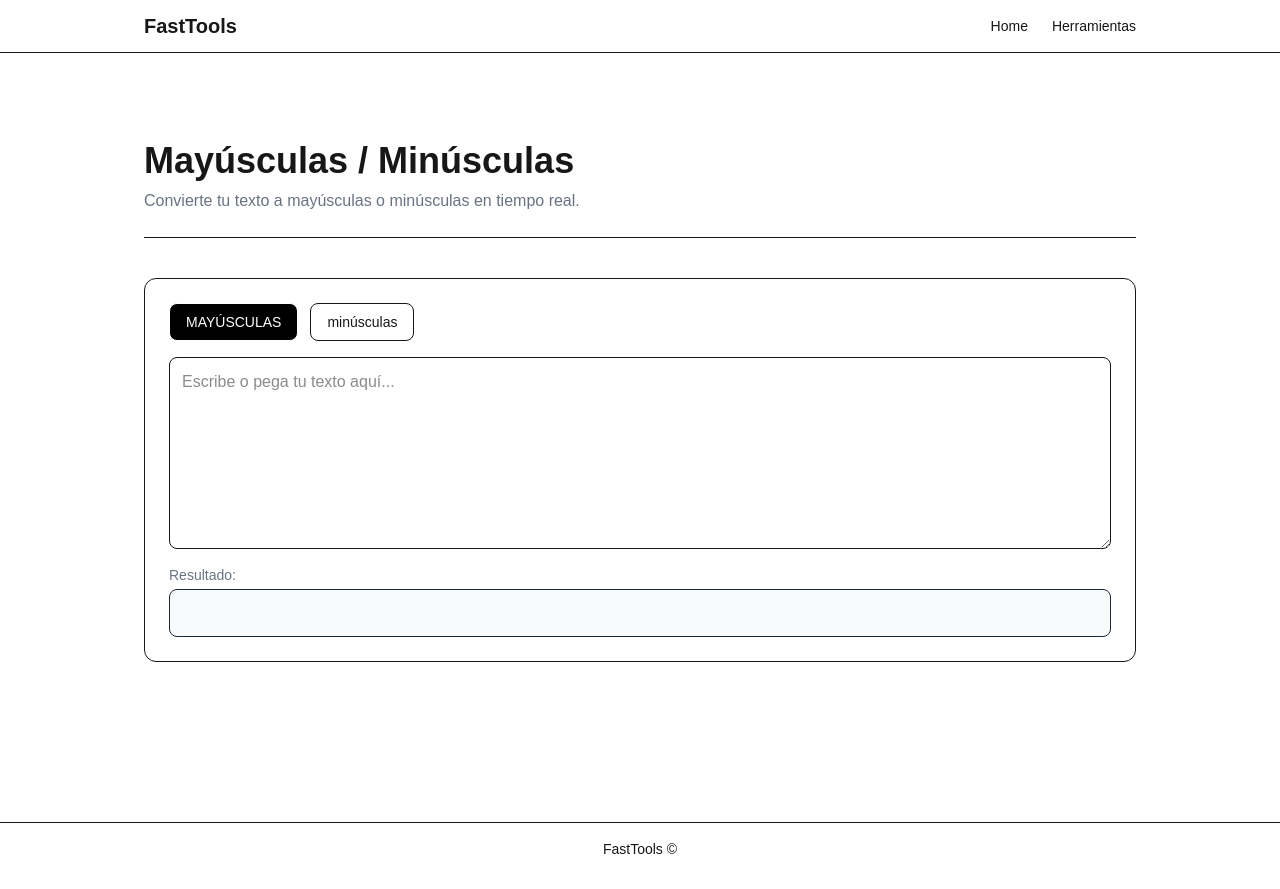
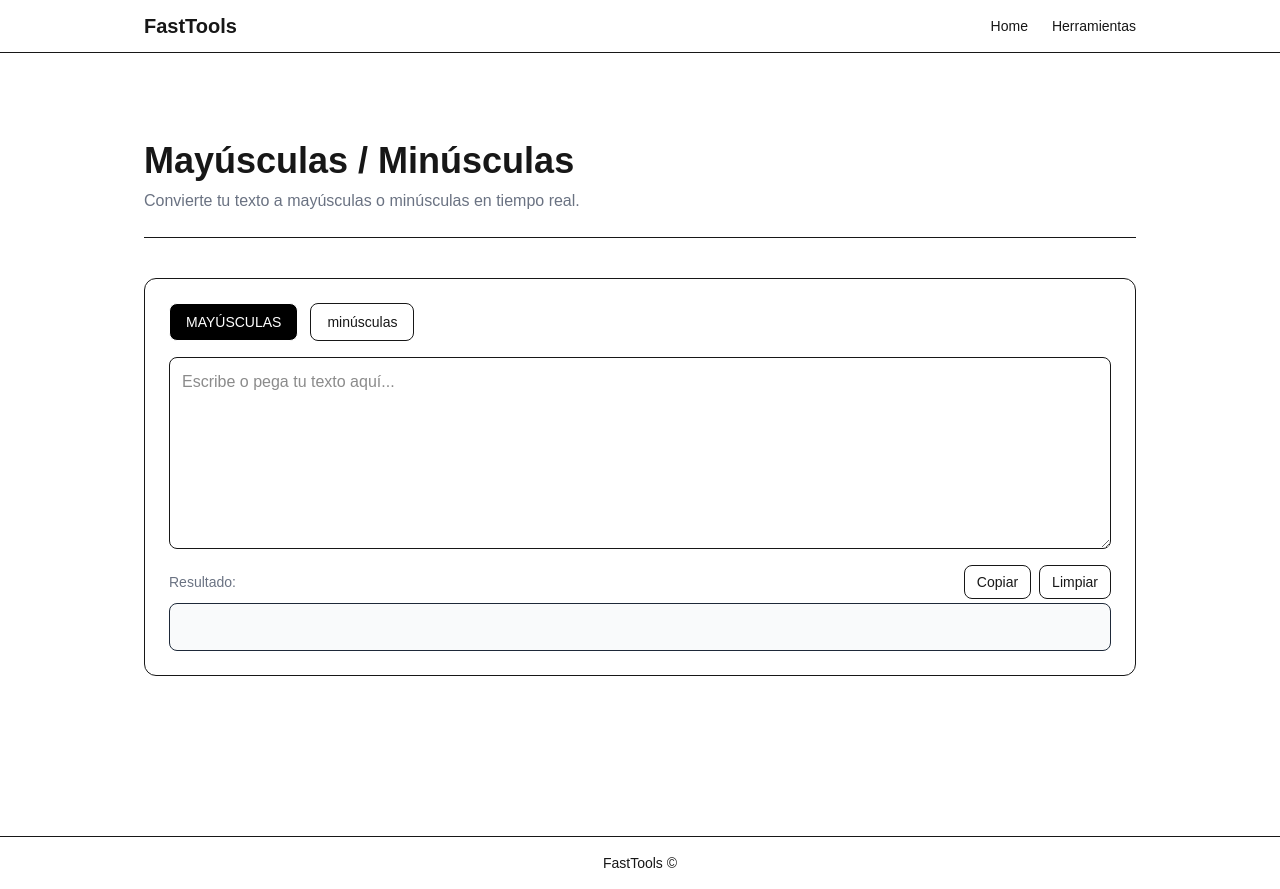
Before and after one commit to facundo7825/FastTools, a Next.js app: page /texto/mayusculas-minusculas in a window 1280 px wide. Built offline with nearby package versions, Linux system fonts and the light colour scheme.

Commit message:
feat: add copy and clear actions to text tools

```diff
--- a/src/app/texto/capitalizar-texto/CapitalizarTexto.tsx
+++ b/src/app/texto/capitalizar-texto/CapitalizarTexto.tsx
@@ -16,7 +16,23 @@ export default function CapitalizarTexto() {
         onChange={(e) => setText(e.target.value)}
       />
       <div>
-        <p className="text-sm text-gray-500 mb-1">Resultado:</p>
+        <div className="flex items-center justify-between mb-1">
+          <p className="text-sm text-gray-500">Resultado:</p>
+          <div className="flex gap-2">
+            <button
+              onClick={() => navigator.clipboard.writeText(result)}
+              className="px-3 py-1.5 text-sm border rounded-lg hover:bg-gray-50 transition-colors"
+            >
+              Copiar
+            </button>
+            <button
+              onClick={() => setText("")}
+              className="px-3 py-1.5 text-sm border rounded-lg hover:bg-gray-50 transition-colors"
+            >
+              Limpiar
+            </button>
+          </div>
+        </div>
         <div className="w-full border rounded-lg p-3 min-h-12 bg-gray-50 text-gray-800 whitespace-pre-wrap break-words">
           {result}
         </div>
--- a/src/app/texto/contador-caracteres/ContadorCaracteres.tsx
+++ b/src/app/texto/contador-caracteres/ContadorCaracteres.tsx
@@ -13,9 +13,25 @@ export default function ContadorCaracteres() {
         value={text}
         onChange={(e) => setText(e.target.value)}
       />
-      <p className="text-gray-700">
-        Caracteres: <span className="font-bold">{text.length}</span>
-      </p>
+      <div className="flex items-center justify-between">
+        <p className="text-gray-700">
+          Caracteres: <span className="font-bold">{text.length}</span>
+        </p>
+        <div className="flex gap-2">
+          <button
+            onClick={() => navigator.clipboard.writeText(text)}
+            className="px-3 py-1.5 text-sm border rounded-lg hover:bg-gray-50 transition-colors"
+          >
+            Copiar
+          </button>
+          <button
+            onClick={() => setText("")}
+            className="px-3 py-1.5 text-sm border rounded-lg hover:bg-gray-50 transition-colors"
+          >
+            Limpiar
+          </button>
+        </div>
+      </div>
     </div>
   );
 }
--- a/src/app/texto/contador-palabras/ContadorPalabras.tsx
+++ b/src/app/texto/contador-palabras/ContadorPalabras.tsx
@@ -15,9 +15,25 @@ export default function ContadorPalabras() {
         value={text}
         onChange={(e) => setText(e.target.value)}
       />
-      <p className="text-gray-700">
-        Palabras: <span className="font-bold">{wordCount}</span>
-      </p>
+      <div className="flex items-center justify-between">
+        <p className="text-gray-700">
+          Palabras: <span className="font-bold">{wordCount}</span>
+        </p>
+        <div className="flex gap-2">
+          <button
+            onClick={() => navigator.clipboard.writeText(text)}
+            className="px-3 py-1.5 text-sm border rounded-lg hover:bg-gray-50 transition-colors"
+          >
+            Copiar
+          </button>
+          <button
+            onClick={() => setText("")}
+            className="px-3 py-1.5 text-sm border rounded-lg hover:bg-gray-50 transition-colors"
+          >
+            Limpiar
+          </button>
+        </div>
+      </div>
     </div>
   );
 }
--- a/src/app/texto/invertir-texto/InvertirTexto.tsx
+++ b/src/app/texto/invertir-texto/InvertirTexto.tsx
@@ -16,7 +16,23 @@ export default function InvertirTexto() {
         onChange={(e) => setText(e.target.value)}
       />
       <div>
-        <p className="text-sm text-gray-500 mb-1">Resultado:</p>
+        <div className="flex items-center justify-between mb-1">
+          <p className="text-sm text-gray-500">Resultado:</p>
+          <div className="flex gap-2">
+            <button
+              onClick={() => navigator.clipboard.writeText(result)}
+              className="px-3 py-1.5 text-sm border rounded-lg hover:bg-gray-50 transition-colors"
+            >
+              Copiar
+            </button>
+            <button
+              onClick={() => setText("")}
+              className="px-3 py-1.5 text-sm border rounded-lg hover:bg-gray-50 transition-colors"
+            >
+              Limpiar
+            </button>
+          </div>
+        </div>
         <div className="w-full border rounded-lg p-3 min-h-12 bg-gray-50 text-gray-800 whitespace-pre-wrap break-words">
           {result}
         </div>
--- a/src/app/texto/mayusculas-minusculas/MayusculasMinusculas.tsx
+++ b/src/app/texto/mayusculas-minusculas/MayusculasMinusculas.tsx
@@ -31,7 +31,23 @@ export default function MayusculasMinusculas() {
         onChange={(e) => setText(e.target.value)}
       />
       <div>
-        <p className="text-sm text-gray-500 mb-1">Resultado:</p>
+        <div className="flex items-center justify-between mb-1">
+          <p className="text-sm text-gray-500">Resultado:</p>
+          <div className="flex gap-2">
+            <button
+              onClick={() => navigator.clipboard.writeText(result)}
+              className="px-3 py-1.5 text-sm border rounded-lg hover:bg-gray-50 transition-colors"
+            >
+              Copiar
+            </button>
+            <button
+              onClick={() => setText("")}
+              className="px-3 py-1.5 text-sm border rounded-lg hover:bg-gray-50 transition-colors"
+            >
+              Limpiar
+            </button>
+          </div>
+        </div>
         <div className="w-full border rounded-lg p-3 min-h-12 bg-gray-50 text-gray-800 whitespace-pre-wrap break-words">
           {result}
         </div>
--- a/src/app/texto/quitar-espacios/QuitarEspacios.tsx
+++ b/src/app/texto/quitar-espacios/QuitarEspacios.tsx
@@ -16,7 +16,23 @@ export default function QuitarEspacios() {
         onChange={(e) => setText(e.target.value)}
       />
       <div>
-        <p className="text-sm text-gray-500 mb-1">Resultado:</p>
+        <div className="flex items-center justify-between mb-1">
+          <p className="text-sm text-gray-500">Resultado:</p>
+          <div className="flex gap-2">
+            <button
+              onClick={() => navigator.clipboard.writeText(result)}
+              className="px-3 py-1.5 text-sm border rounded-lg hover:bg-gray-50 transition-colors"
+            >
+              Copiar
+            </button>
+            <button
+              onClick={() => setText("")}
+              className="px-3 py-1.5 text-sm border rounded-lg hover:bg-gray-50 transition-colors"
+            >
+              Limpiar
+            </button>
+          </div>
+        </div>
         <div className="w-full border rounded-lg p-3 min-h-12 bg-gray-50 text-gray-800 whitespace-pre-wrap break-words">
           {result}
         </div>
```
